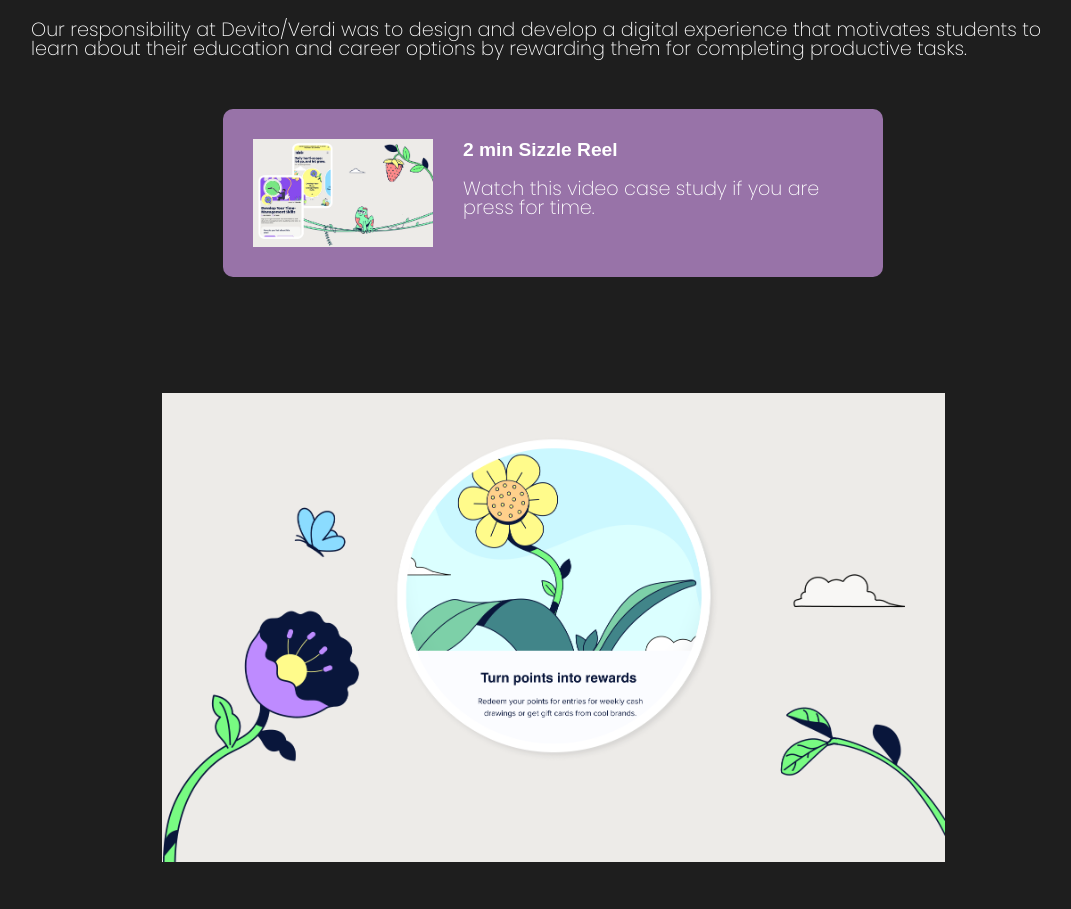
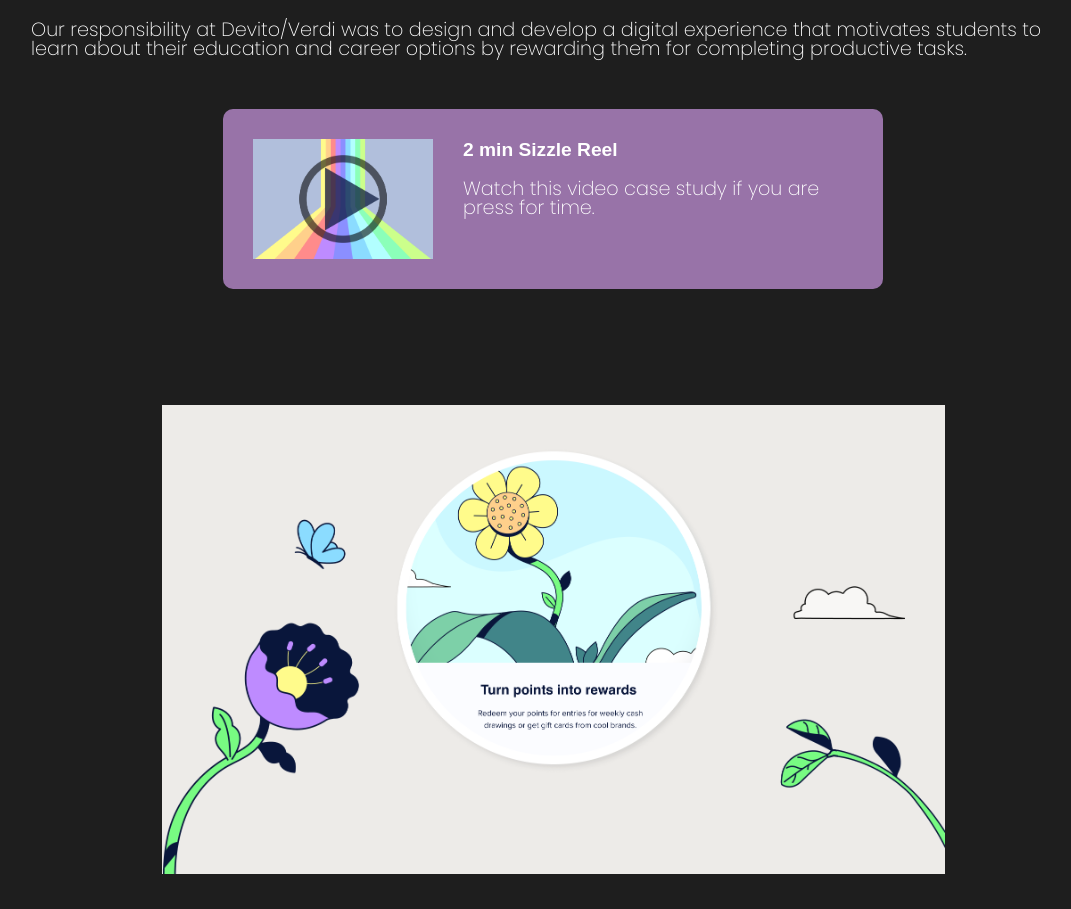
Before and after one commit to anthonycintron/anthonycintron.github.io, a plain HTML site: page portfolio/product-design/case-studies/evolveme-detail.html in a window 1280 px wide. Shown: the part 1500-2409 px from the top of the page, without its empty margins (77-1148 px from the left). Drawn offline with Linux system fonts and the light colour scheme; files whose address does not match are found by name; a web font is replaced by a local one.

Commit message:
new video play image

```diff
--- a/portfolio/product-design/case-studies/evolveme-detail.html
+++ b/portfolio/product-design/case-studies/evolveme-detail.html
@@ -62,7 +62,7 @@
       </p>
       <a href="https://youtu.be/S7csO75Cvww">
         <div id="videoCTAContainer" class="row">
-          <img id="videoThumbnail" class="column" src="../../../images/portfolio/product-design/case-studies/evolveme/EvolveMe-Outcome-Img.png" />
+          <img id="videoThumbnail" class="column" src="../../../images/portfolio/product-design/case-studies/evolveme/play-thumbnail.png" />
           <div id="videoDescription" class="column">
             <h3>2 min Sizzle Reel</h3>
             <p>Watch this video case study if you are press for time.</p>
```
Also changed, not shown: images/portfolio/product-design/case-studies/evolveme/play-thumbnail.png (added).
